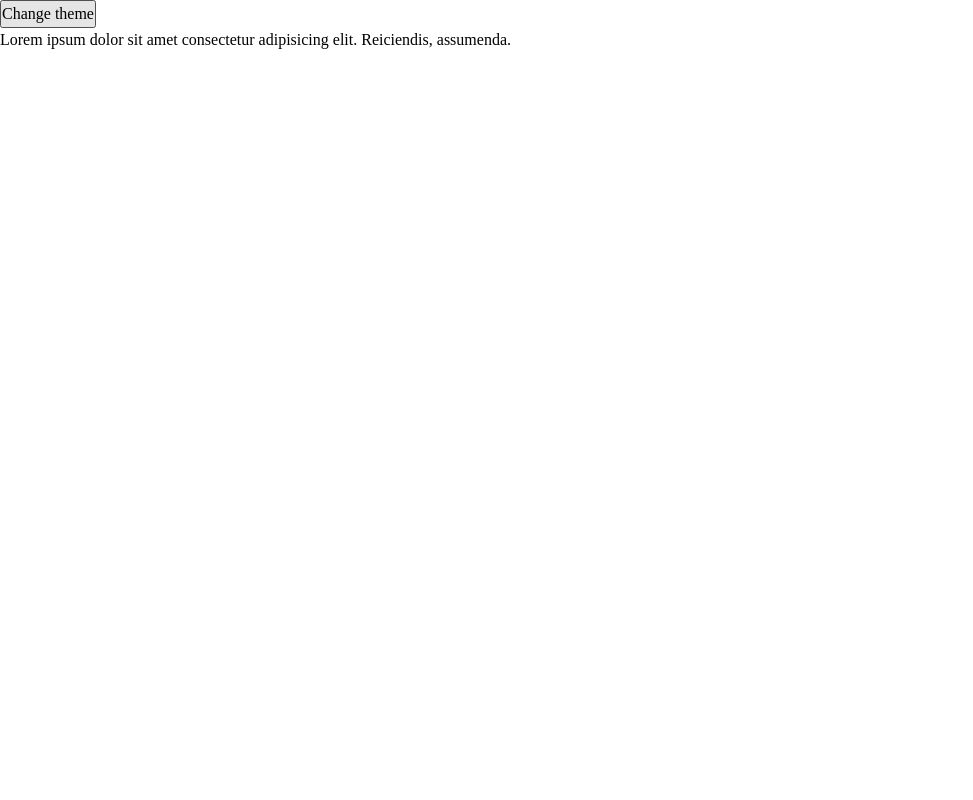
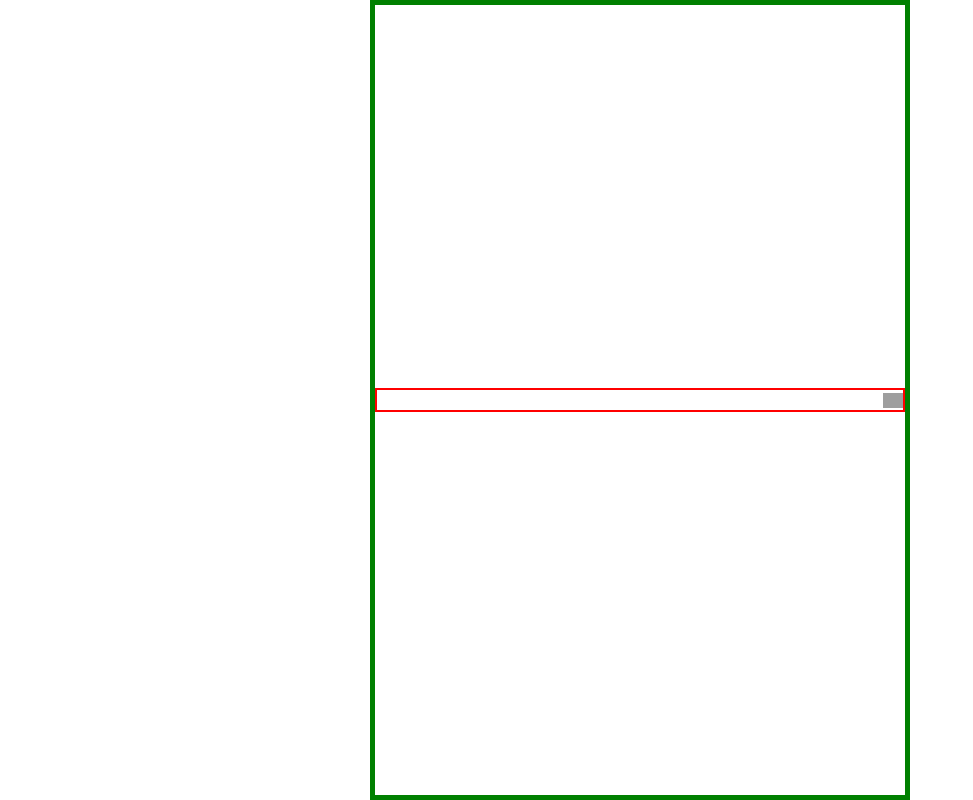
Before and after one commit to Lewis-mbui/fem-todo, a React (Vite) app: page / in a window 1280 px wide. Shown: the whole page, without its empty margins (0-973 px from the left). Built offline with nearby package versions, Linux system fonts and the light colour scheme; grey boxes are pictures that could not be loaded.

Commit message:
Build Header

```diff
--- a/src/App.tsx
+++ b/src/App.tsx
@@ -3,13 +3,20 @@ import useTheme from "../hooks/useTheme";
 function App() {
   const { theme, toggleTheme } = useTheme();
   return (
-    <>
-      <button onClick={toggleTheme}>Change theme</button>
-      <p>
-        Lorem ipsum dolor sit amet consectetur adipisicing elit. Reiciendis,
-        assumenda.
-      </p>
-    </>
+    <main className="app">
+      <header className="header">
+        <a href="/">
+          <img
+            className="header__logo"
+            src="/images/logo.png"
+            alt="Todo Logo"
+          />
+        </a>
+        <button className="theme-toggler" onClick={toggleTheme}>
+          <span className="sr-only">Toggle Theme</span>
+        </button>
+      </header>
+    </main>
   );
 }
 
--- a/src/index.css
+++ b/src/index.css
@@ -44,6 +44,22 @@
 
   --bg-body: var(--clr-white);
   --clr-body: var(--clr-black);
+
+  --ff-primary: "Josefin Sans", sans-serif;
+
+  --fw-bold: 700;
+}
+
+@media (prefers-color-scheme: dark) {
+  :root:not([data-theme="light"]) {
+    --bg-body: var(--clr-black);
+    --clr-body: var(--clr-white);
+  }
+}
+
+[data-theme="dark"] {
+  --bg-body: var(--clr-black);
+  --clr-body: var(--clr-white);
 }
 
 /*----------------------*/
@@ -86,8 +102,10 @@ body {
 /* Set core body defaults */
 body {
   text-rendering: optimizeSpeed;
-  line-height: 1.5;
+  line-height: 1.0;
 
+  font-size: 1.125rem;
+  font-family: var(--ff-primary);
   background-color: var(--bg-body);
   color: var(--clr-body);
 }
@@ -129,14 +147,59 @@ select {
   }
 }
 
-@media (prefers-color-scheme: dark) {
-  :root:not([data-theme="light"]) {
-    --bg-body: var(--clr-black);
-    --clr-body: var(--clr-white);
-  }
+
+/* UTILITY CLASSES */
+.sr-only {
+  position: absolute;
+  width: 1px;
+  height: 1px;
+  padding: 0;
+  margin: -1px;
+  overflow: hidden;
+  clip: rect(0, 0, 0, 0);
+  border: 0;
 }
 
-[data-theme="dark"] {
-  --bg-body: var(--clr-black);
-  --clr-body: var(--clr-white);
+/* LAYOUT */
+#root {
+  display: grid;
+  align-content: center;
+  min-height: 100vh;
+  width: min(calc(100% - 3rem), 33.75rem);
+  margin-inline: auto;
+  border: 5px solid green;
 }
+
+#root > * {
+  border: 2px solid red;
+}
+
+/* HEADER */
+
+.header {
+  display: flex;
+  justify-content: space-between;
+}
+
+.header__logo {
+  max-width: 6.25rem;
+}
+
+
+
+.theme-toggler {
+  width: 1.25rem;
+  aspect-ratio: 1;
+  border: none;
+  background-color: transparent;
+  cursor: pointer;
+
+  background-image: url('/images/icon-moon.svb');
+  background-repeat: no-repeat;
+  background-size: contain;
+  background-position: center;
+}
+
+[data-theme="dark"] .theme-toggler {
+  background-image: url('/images/icon-sun.svg');
+}
```
Also changed, not shown: public/images/logo.png (added).
